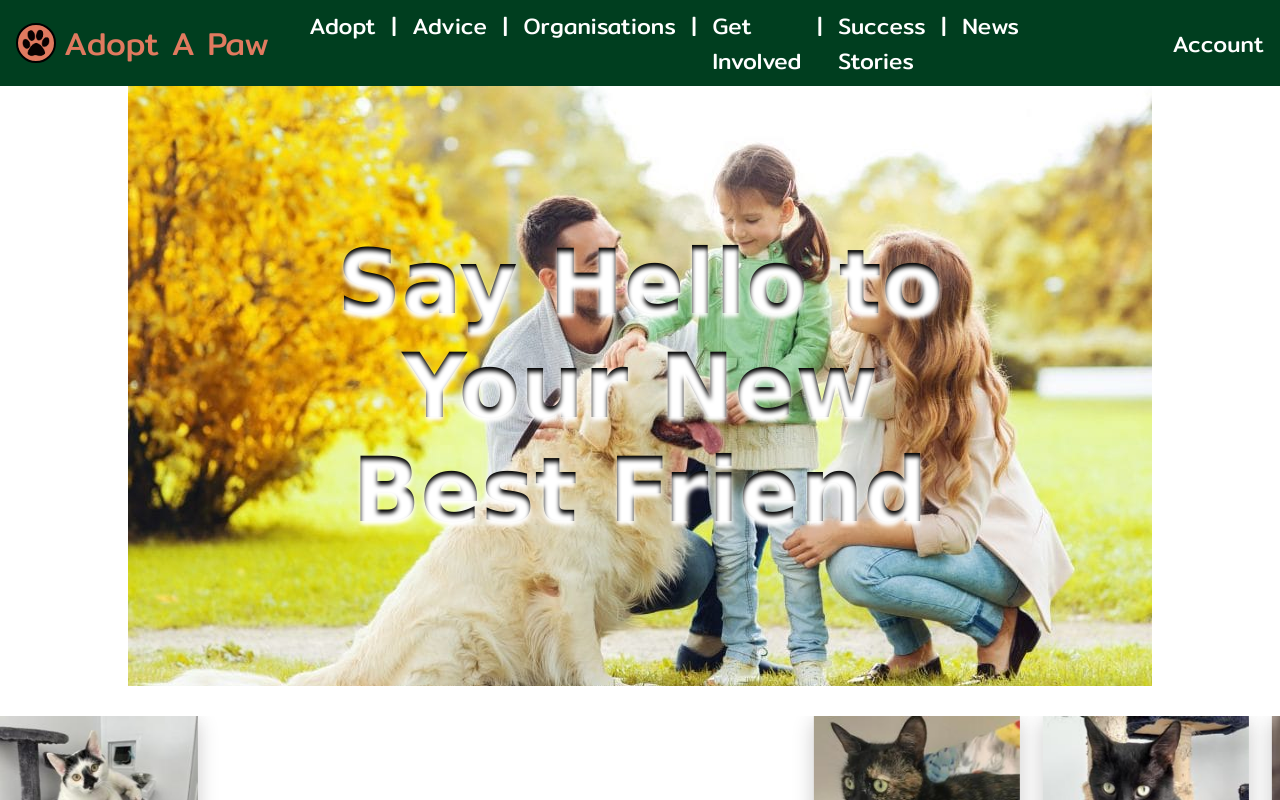
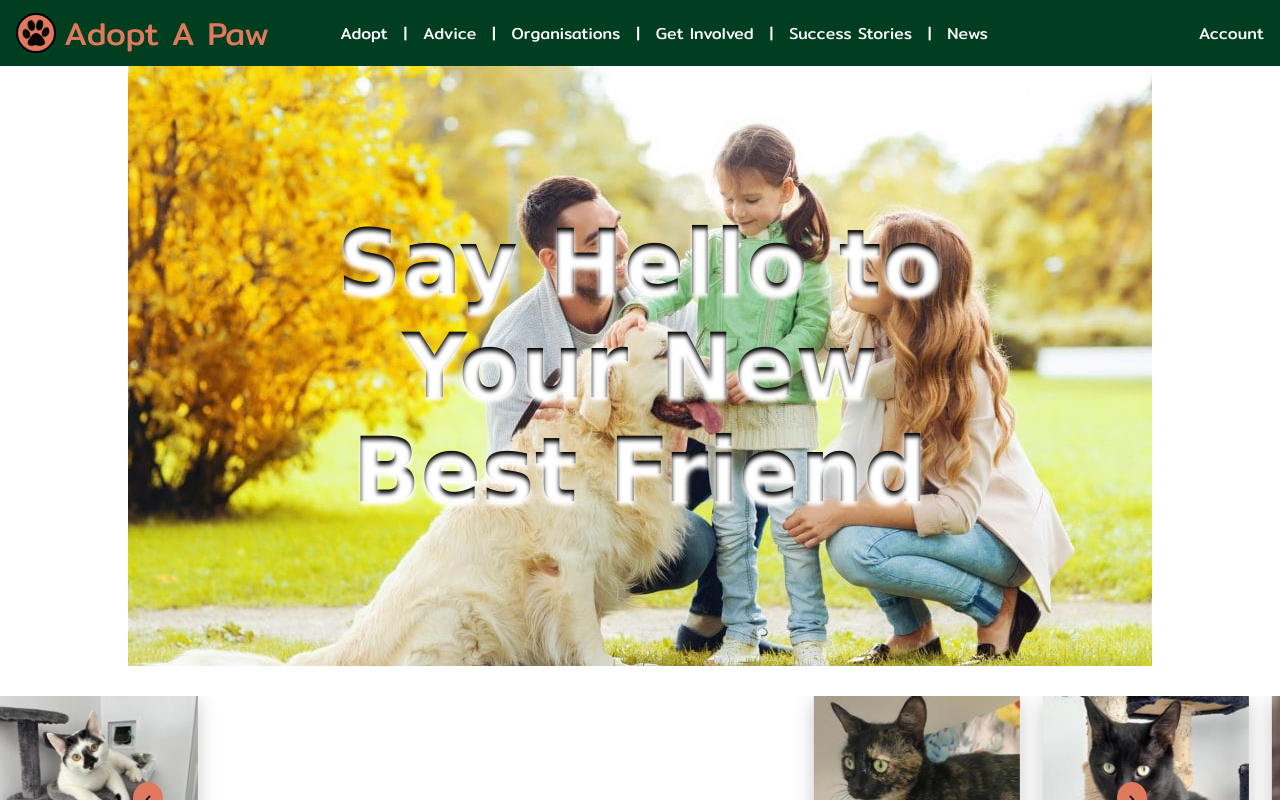
Before and after one commit to LewisBroadhurst/adopt-a-paw-front-end, a React (Create React App) app: page / in a window 1280 px wide. Shown: the top 800 px of the page. Built offline with nearby package versions, Linux system fonts and the light colour scheme.

Commit message:
navbar font size decreased

```diff
--- a/src/Header/Header_Stylesheets/HeaderTablet+.css
+++ b/src/Header/Header_Stylesheets/HeaderTablet+.css
@@ -44,12 +44,12 @@
 
     .Expanded-Navbar-Header>ul>li {
         padding: 0 0.5rem;
-        font-size: 1.4rem;
+        font-size: 1rem;
     }
 
     .Account-Link {
         display: flex;
-        font-size: 1.4rem;
+        font-size: 1rem;
         justify-content: flex-end;
     }
 
```
